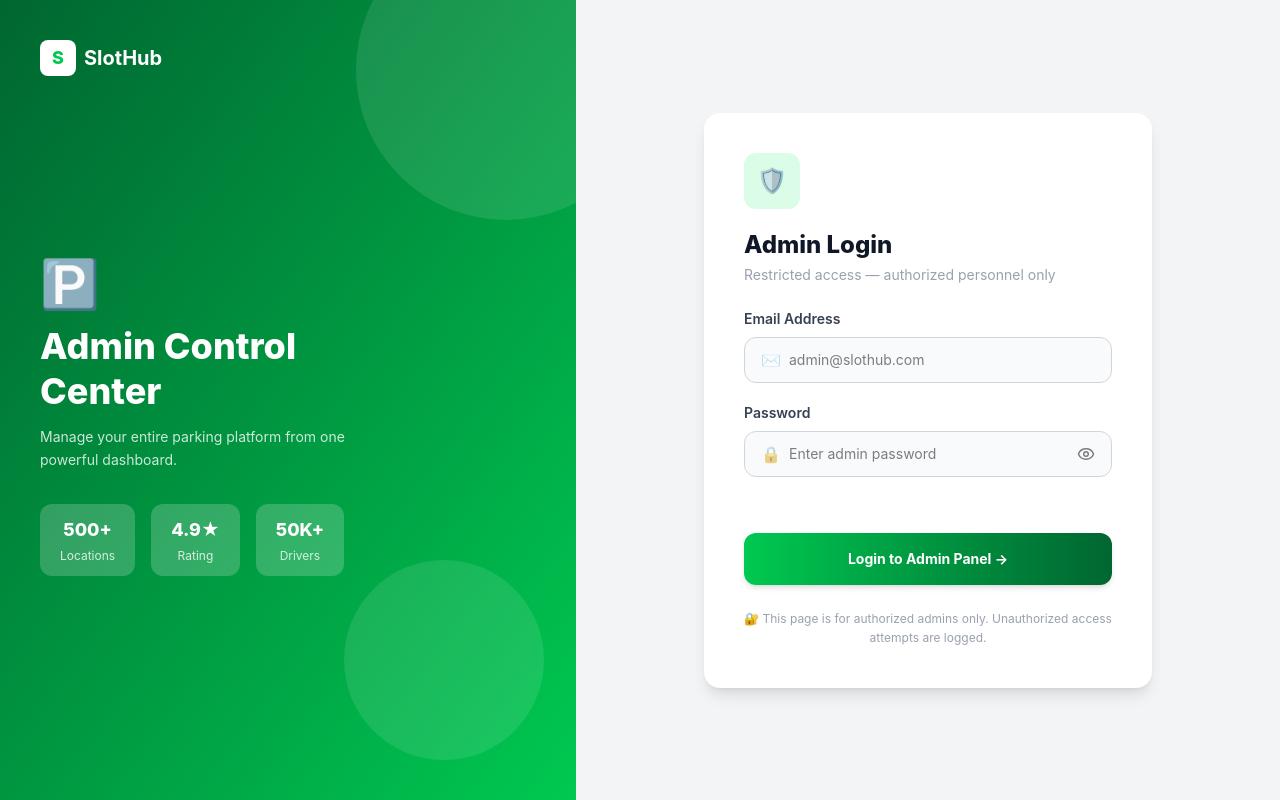
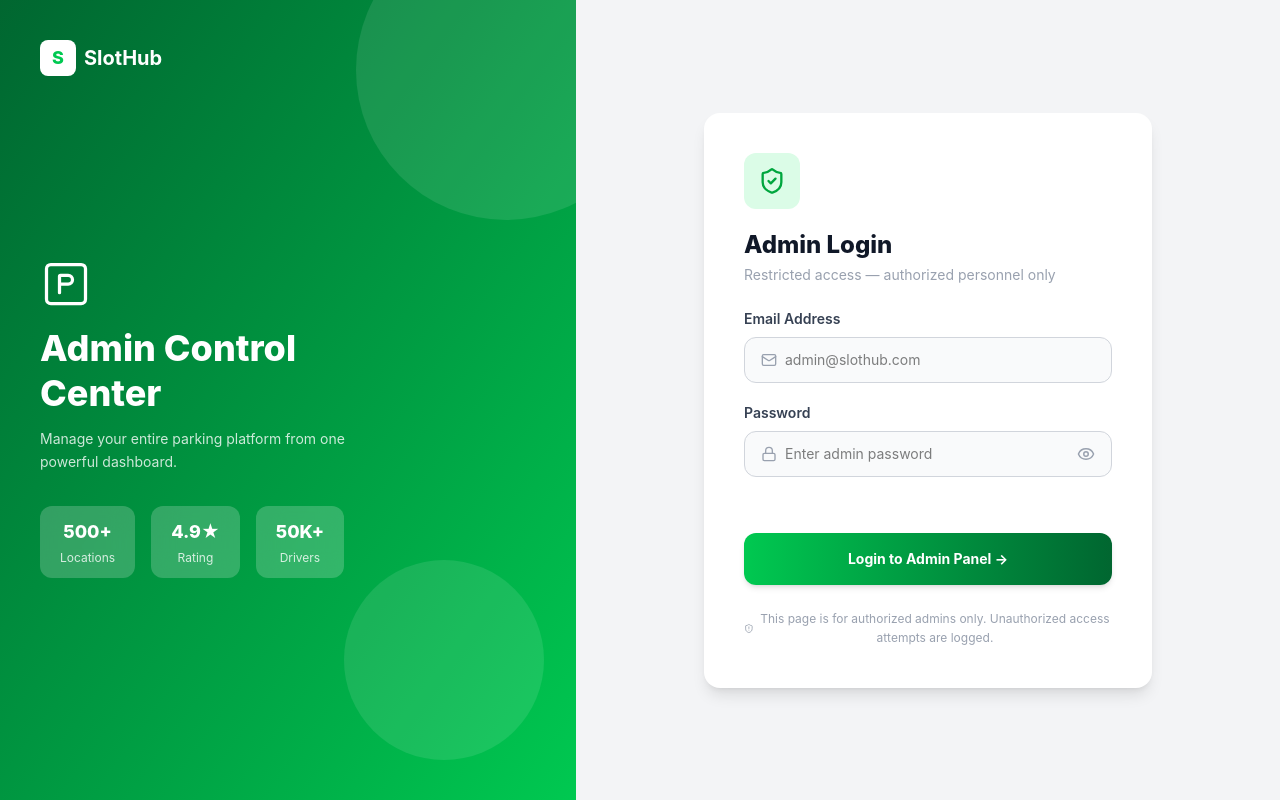
Before and after one commit to chiragdhiman99/smart-parking-system-frontend, a React (Vite) app: page /admin/login in a window 1280 px wide. Built offline with nearby package versions, Linux system fonts and the light colour scheme.

Commit message:
done soem changes

```diff
--- a/src/pages/auth/adminlogin.jsx
+++ b/src/pages/auth/adminlogin.jsx
@@ -1,7 +1,16 @@
 import { useEffect, useState } from "react";
 import { AnimatePresence, motion } from "framer-motion";
 import axios from "axios";
-import { Eye, EyeOff } from "lucide-react";
+import {
+  Eye,
+  EyeOff,
+  Mail,
+  Lock,
+  ShieldCheck,
+  ShieldAlert,
+  SquareParking,
+  XCircle,
+} from "lucide-react";
 
 export default function AdminLogin() {
   const [email, setEmail] = useState("");
@@ -24,7 +33,7 @@ export default function AdminLogin() {
     try {
       const res = await axios.post(
         "https://smart-parking-system-backend-oco6.onrender.com/api/admin/login",
-        { email, password },
+        { email, password }
       );
       localStorage.setItem("adminToken", res.data.accessToken);
       window.location.href = "/admin/dashboard";
@@ -37,7 +46,6 @@ export default function AdminLogin() {
 
   return (
     <div className="flex min-h-screen font-sans">
-      {/* Left Panel - hidden on mobile */}
       <div className="hidden md:flex w-[45%] bg-gradient-to-br from-green-800 to-green-500 text-white p-10 flex-col relative overflow-hidden">
         <div className="flex items-center gap-2 z-10">
           <div className="bg-white text-green-500 font-extrabold text-lg w-9 h-9 rounded-lg flex items-center justify-center">
@@ -47,7 +55,7 @@ export default function AdminLogin() {
         </div>
 
         <div className="my-auto z-10">
-          <div className="text-5xl mb-4">🅿️</div>
+          <SquareParking size={52} strokeWidth={1.5} className="mb-4" />
           <h1 className="text-4xl font-extrabold leading-tight mb-3">
             Admin Control <br /> Center
           </h1>
@@ -75,9 +83,7 @@ export default function AdminLogin() {
         <div className="absolute w-[200px] h-[200px] rounded-full bg-white/10 bottom-10 right-8" />
       </div>
 
-      {/* Right Panel */}
       <div className="flex-1 bg-gray-100 flex items-center justify-center p-4 sm:p-8 md:p-10">
-        {/* Mobile top branding */}
         <div className="w-full max-w-md">
           <div className="flex md:hidden items-center gap-2 justify-center mb-6">
             <div className="bg-green-500 text-white font-extrabold text-lg w-9 h-9 rounded-lg flex items-center justify-center">
@@ -88,7 +94,7 @@ export default function AdminLogin() {
 
           <div className="bg-white rounded-2xl p-6 sm:p-8 md:p-10 w-full shadow-lg">
             <div className="w-14 h-14 bg-green-100 rounded-xl flex items-center justify-center mb-5">
-              <span className="text-2xl">🛡️</span>
+              <ShieldCheck size={28} className="text-green-600" />
             </div>
 
             <h2 className="text-2xl font-extrabold text-gray-900 mb-1">
@@ -104,7 +110,7 @@ export default function AdminLogin() {
                   Email Address
                 </label>
                 <div className="flex items-center border border-gray-300 rounded-xl px-4 bg-gray-50 focus-within:border-green-500">
-                  <span className="mr-2 opacity-50">✉️</span>
+                  <Mail size={16} className="mr-2 text-gray-400" />
                   <input
                     type="email"
                     placeholder="admin@slothub.com"
@@ -121,7 +127,7 @@ export default function AdminLogin() {
                   Password
                 </label>
                 <div className="flex items-center border border-gray-300 rounded-xl px-4 bg-gray-50 focus-within:border-green-500">
-                  <span className="mr-2 opacity-50">🔒</span>
+                  <Lock size={16} className="mr-2 text-gray-400" />
                   <input
                     type={showPassword ? "text" : "password"}
                     placeholder="Enter admin password"
@@ -132,7 +138,7 @@ export default function AdminLogin() {
                   />
                   <span
                     onClick={() => setShowPassword(!showPassword)}
-                    className="ml-2 cursor-pointer opacity-50"
+                    className="ml-2 cursor-pointer text-gray-400"
                   >
                     {showPassword ? <EyeOff size={18} /> : <Eye size={18} />}
                   </span>
@@ -146,9 +152,10 @@ export default function AdminLogin() {
                       initial={{ opacity: 0, y: -10 }}
                       animate={{ opacity: 1, y: 0 }}
                       exit={{ opacity: 0, y: -10 }}
-                      className="absolute top-0 left-0 text-red-500 text-xs font-medium"
+                      className="absolute top-0 left-0 flex items-center gap-1 text-red-500 text-xs font-medium"
                     >
-                      ✕ {error}
+                      <XCircle size={14} />
+                      {error}
                     </motion.div>
                   )}
                 </AnimatePresence>
@@ -167,8 +174,9 @@ export default function AdminLogin() {
               </button>
             </form>
 
-            <p className="mt-6 text-xs text-gray-400 text-center leading-relaxed">
-              🔐 This page is for authorized admins only. Unauthorized access
+            <p className="mt-6 text-xs text-gray-400 text-center leading-relaxed flex items-center justify-center gap-1">
+              <ShieldAlert size={13} />
+              This page is for authorized admins only. Unauthorized access
               attempts are logged.
             </p>
           </div>
```
